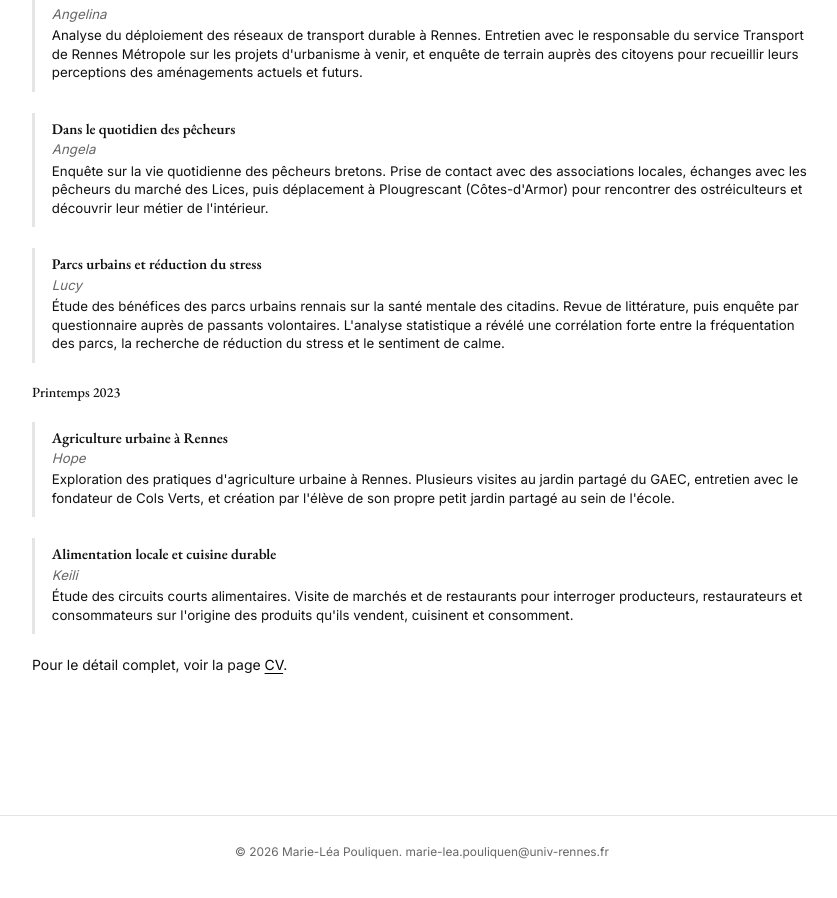
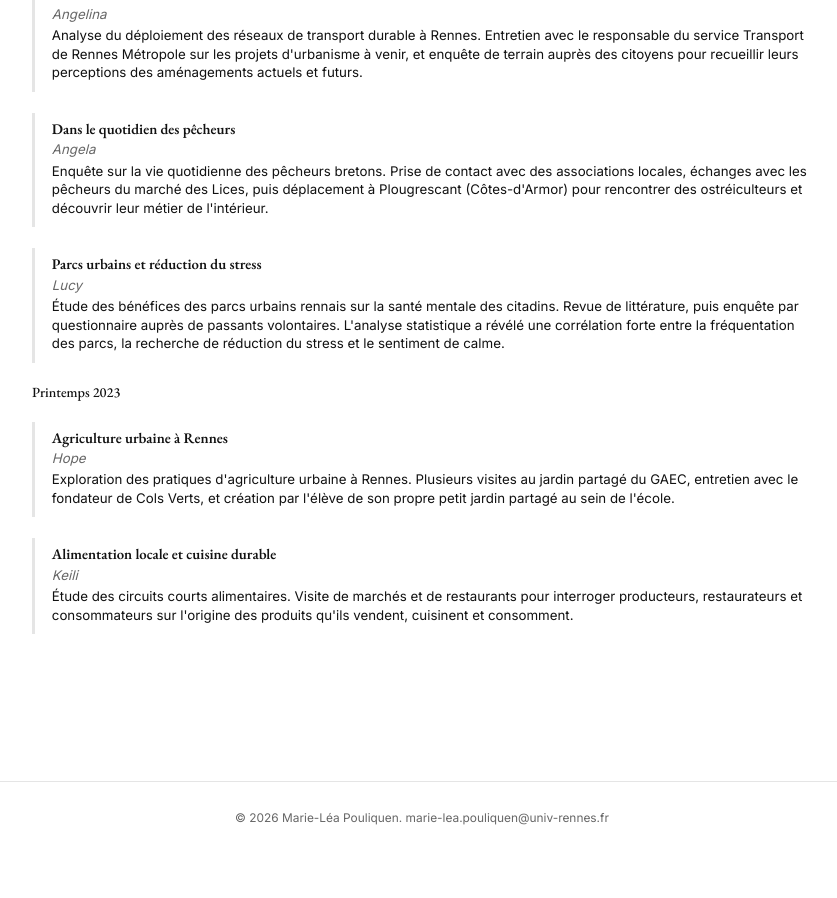
Before and after one commit to marieleapouliquen/marieleapouliquen.github.io, a Jekyll site: the page built from _pages/sya.md, in a window 1280 px wide and 900 px high, scrolled down 2334 px. Shown: the whole window, without its empty margins (218-1055 px from the left). Built offline with Jekyll 4.4.1, drawn with Linux system fonts in a browser that asks for light colours; after the commit the page ends 3201 px from its top, so only the background shows below that.

Commit message:
Update sya.md

```diff
--- a/_pages/sya.md
+++ b/_pages/sya.md
@@ -134,6 +134,3 @@ Voici, à titre non exhaustif, quelques projets que j'ai supervisés en tant qu'
   <p><em>Keili</em></p>
   <p>Étude des circuits courts alimentaires. Visite de marchés et de restaurants pour interroger producteurs, restaurateurs et consommateurs sur l'origine des produits qu'ils vendent, cuisinent et consomment.</p>
 </div>
-
-
-Pour le détail complet, voir la page [CV]({{ '/cv/' | relative_url }}).
```
